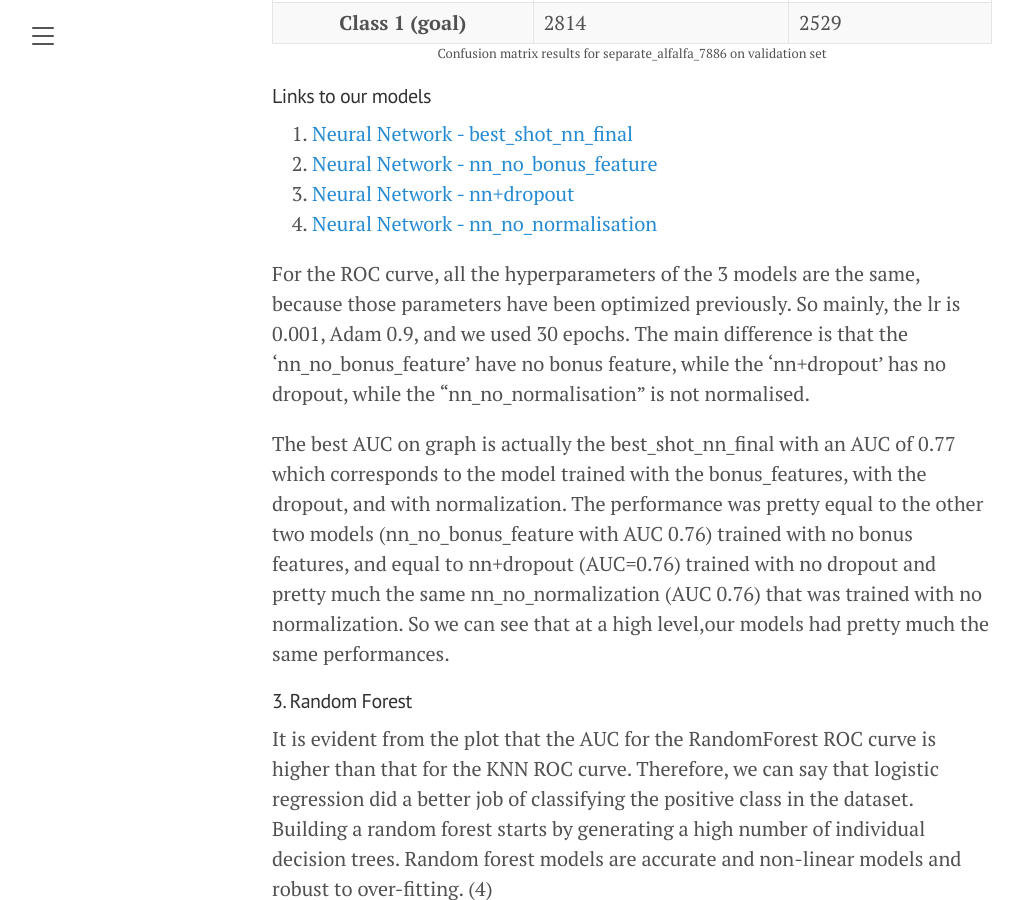
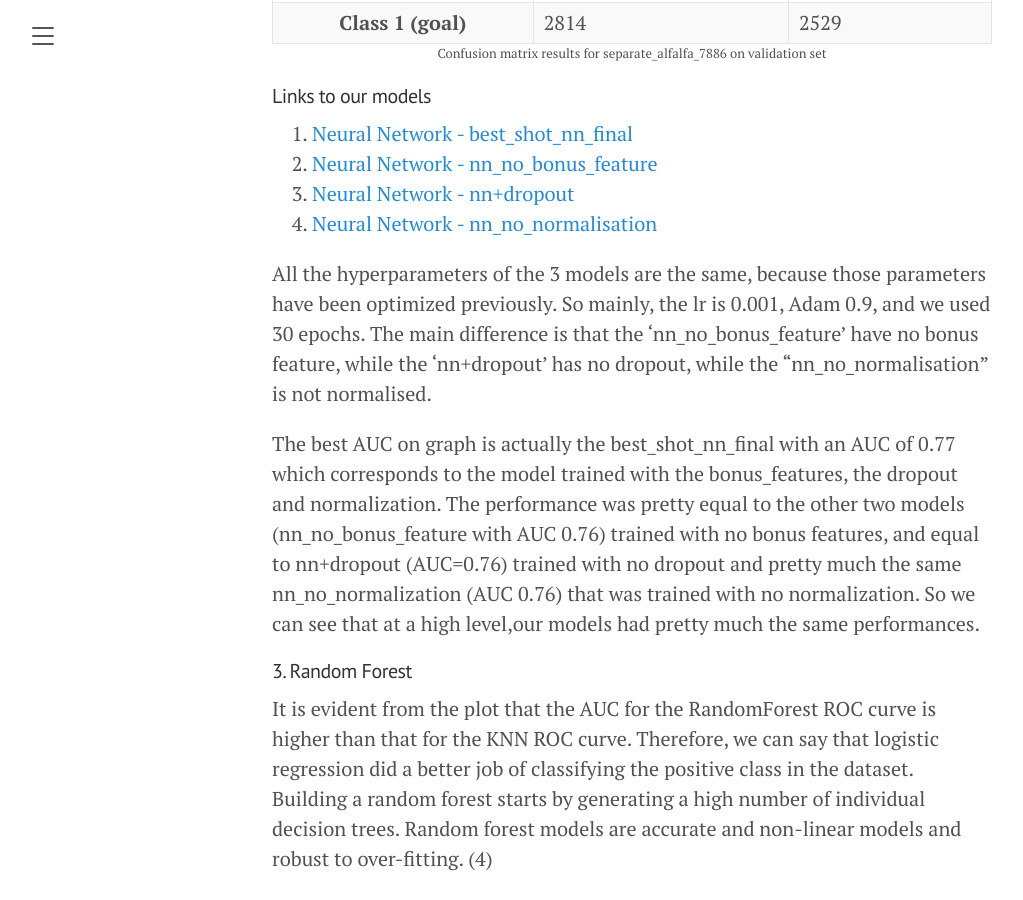
Before and after one commit to jaihon1/IFT6758-Project, a Jekyll site: the page built from blog/_posts/2021-11-3-milestone-2.md, in a window 1280 px wide and 900 px high, scrolled down 13262 px. Shown: the whole window, without its empty margins (8-1031 px from the left). Built offline with Jekyll 4.4.1, drawn with Linux system fonts in a browser that asks for light colours.

Commit message:
Some other english typos

```diff
--- a/blog/_posts/2021-11-3-milestone-2.md
+++ b/blog/_posts/2021-11-3-milestone-2.md
@@ -320,12 +320,12 @@
 3. [Neural Network - nn+dropout](https://www.comet.ml/jaihon/ift6758-project/b086d3049e1f47b7ae8aa569994983b4?experiment-tab=chart&showOutliers=true&smoothing=0&transformY=smoothing&xAxis=step)
 4. [Neural Network - nn_no_normalisation](https://www.comet.ml/jaihon/ift6758-project/aa84b2bc14f24a48aa4c232a92ecabf0?experiment-tab=chart&showOutliers=true&smoothing=0&transformY=smoothing&xAxis=step)
 
-For the ROC curve, all the hyperparameters of the 3 models are the same, because those parameters have been optimized
+All the hyperparameters of the 3 models are the same, because those parameters have been optimized
 previously. So mainly, the lr is 0.001, Adam 0.9, and we used 30 epochs. The main difference is that the 'nn_no_bonus_feature' have no bonus feature,
 while the 'nn+dropout' has no dropout, while the "nn_no_normalisation" is not normalised.
 
 The best AUC on graph is actually the best_shot_nn_final with an AUC of 0.77 which corresponds to the
-model trained with the bonus_features, with the dropout, and with normalization. The performance was pretty equal
+model trained with the bonus_features, the dropout and normalization. The performance was pretty equal
 to the other two models (nn_no_bonus_feature with AUC 0.76) trained with no bonus features, and equal to nn+dropout (AUC=0.76)
 trained with no dropout and pretty much the same nn_no_normalization (AUC 0.76) that was trained with no normalization.
 So we can see that at a high level,our models had pretty much the same performances.
```
